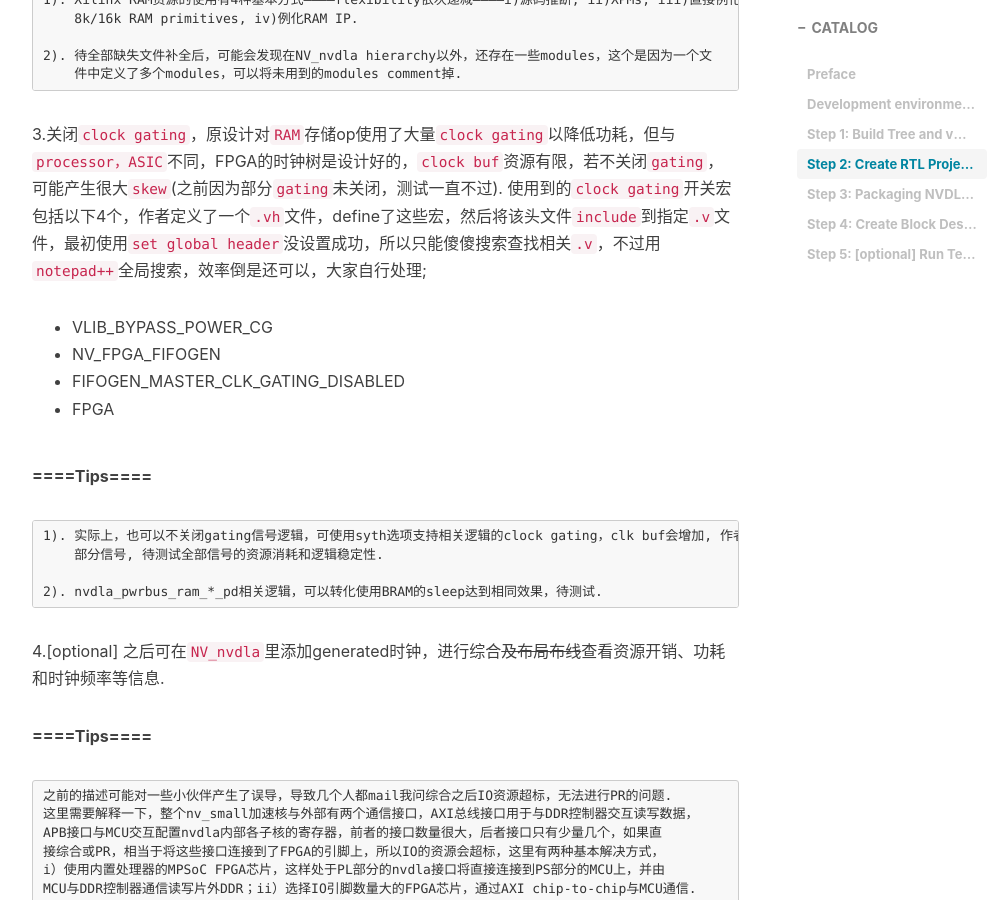
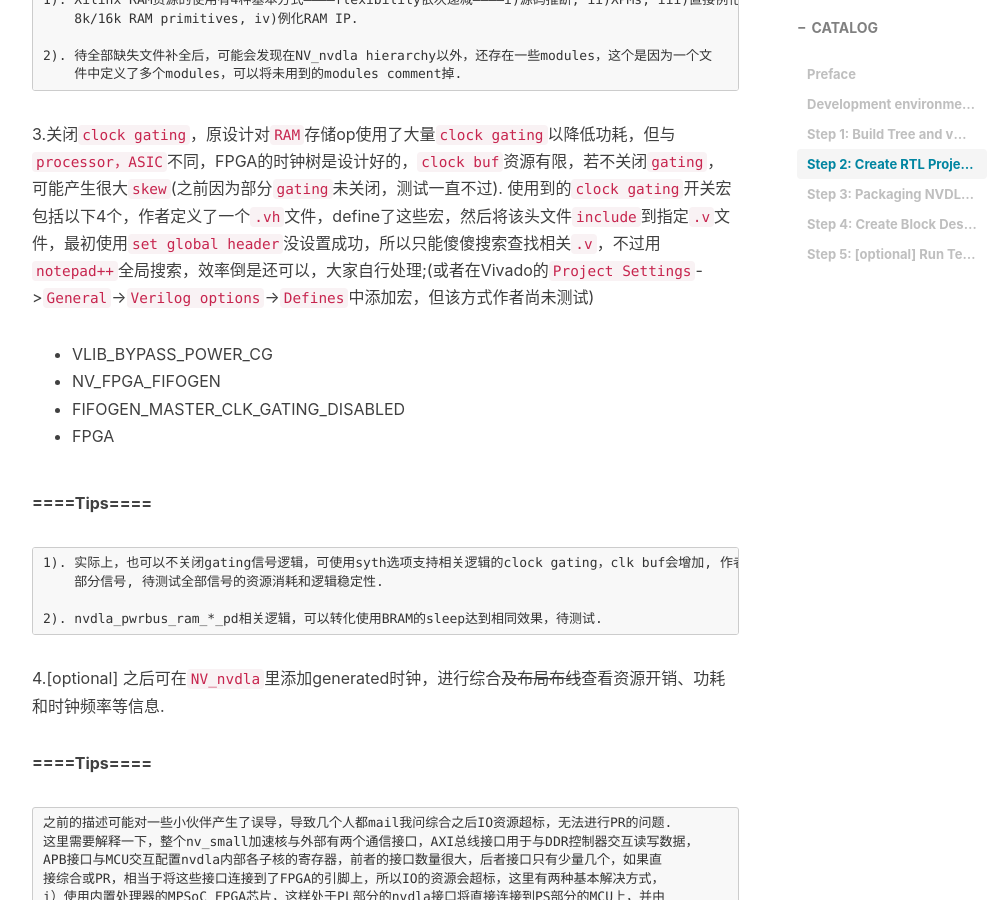
Before and after one commit to VVViy/VVViy.github.io, a Jekyll site: the page built from _posts/2018-09-12-nv_small-FPGA-Mapping-Workflow-I.md, in a window 1280 px wide and 900 px high, scrolled down 2152 px. Shown: the whole window, without its empty margins (233-1240 px from the left). Built offline with Jekyll 4.4.1, drawn with Linux system fonts in a browser that asks for light colours; nearby versions of some CDN libraries; comment, search, counter and statistics services are not loaded.

Commit message:
Update 2018-09-12-nv_small-FPGA-Mapping-Workflow-I.md

```diff
--- a/_posts/2018-09-12-nv_small-FPGA-Mapping-Workflow-I.md
+++ b/_posts/2018-09-12-nv_small-FPGA-Mapping-Workflow-I.md
@@ -67,7 +67,7 @@ CPAN > exit
     2). 待全部缺失文件补全后，可能会发现在NV_nvdla hierarchy以外，还存在一些modules，这个是因为一个文
         件中定义了多个modules，可以将未用到的modules comment掉.
 
-3.关闭`clock gating`，原设计对`RAM`存储op使用了大量`clock gating`以降低功耗，但与`processor，ASIC`不同，FPGA的时钟树是设计好的，`clock buf`资源有限，若不关闭`gating`，可能产生很大`skew`(之前因为部分`gating`未关闭，测试一直不过). 使用到的`clock gating`开关宏包括以下4个，作者定义了一个`.vh`文件，define了这些宏，然后将该头文件`include`到指定`.v`文件，最初使用`set global header`没设置成功，所以只能傻傻搜索查找相关`.v`，不过用`notepad++`全局搜索，效率倒是还可以，大家自行处理;
+3.关闭`clock gating`，原设计对`RAM`存储op使用了大量`clock gating`以降低功耗，但与`processor，ASIC`不同，FPGA的时钟树是设计好的，`clock buf`资源有限，若不关闭`gating`，可能产生很大`skew`(之前因为部分`gating`未关闭，测试一直不过). 使用到的`clock gating`开关宏包括以下4个，作者定义了一个`.vh`文件，define了这些宏，然后将该头文件`include`到指定`.v`文件，最初使用`set global header`没设置成功，所以只能傻傻搜索查找相关`.v`，不过用`notepad++`全局搜索，效率倒是还可以，大家自行处理;(或者在Vivado的`Project Settings`->`General`->`Verilog options`->`Defines`中添加宏，但该方式作者尚未测试)
 
 - VLIB_BYPASS_POWER_CG
 - NV_FPGA_FIFOGEN
```
